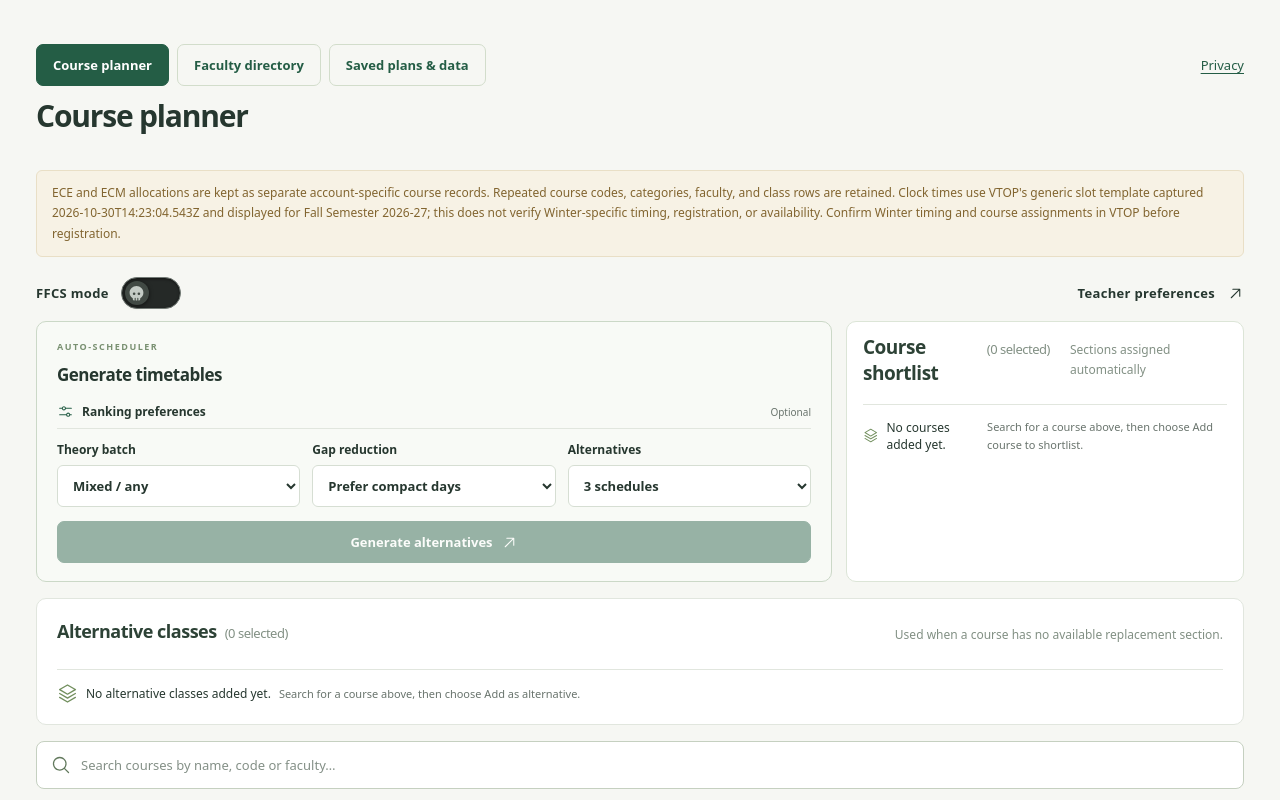
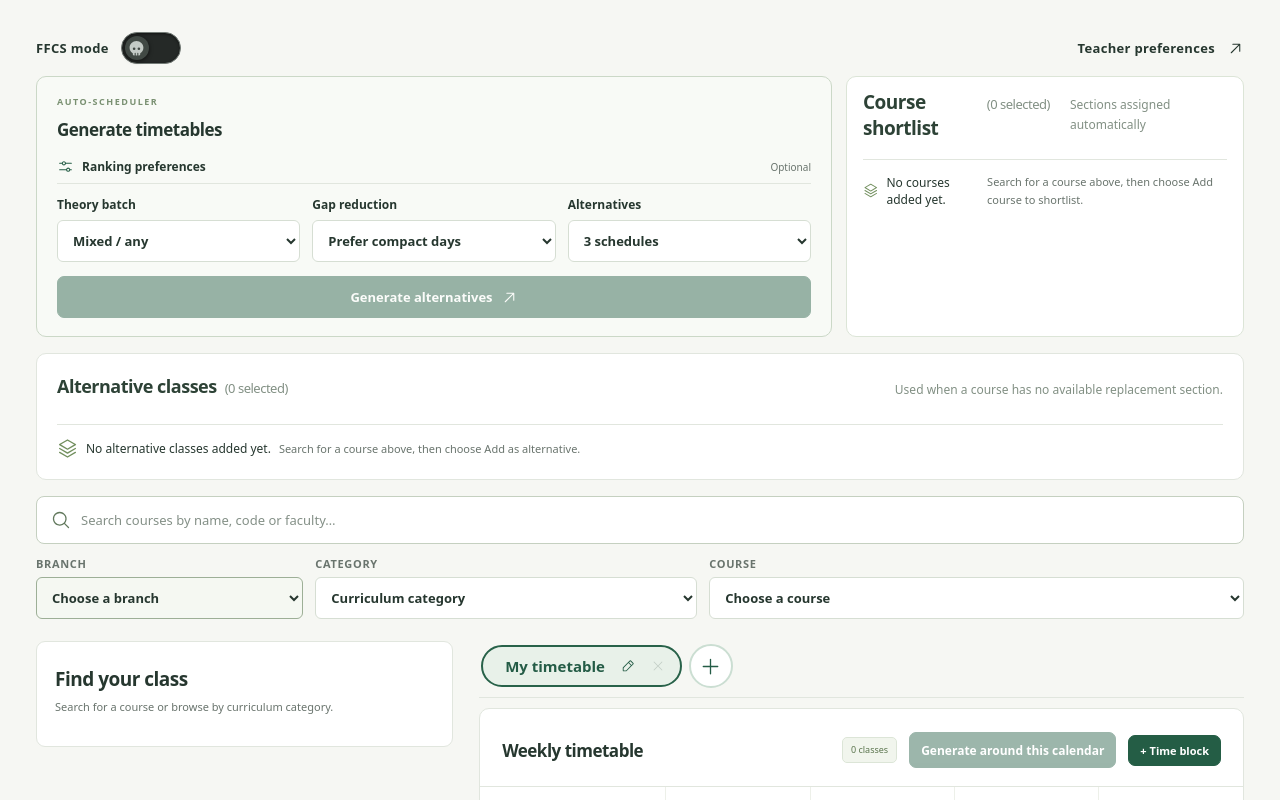
Before and after one commit to Noobcode20/FFCS_Helper, a React (Vite) app: page / in a window 1280 px wide. Shown: the top 800 px of the page. Built offline with nearby package versions, Linux system fonts and the light colour scheme.

Commit message:
Remove top navigation heading and public disclaimer

```diff
--- a/src/App.tsx
+++ b/src/App.tsx
@@ -769,31 +769,6 @@ export default function App() {
           </section>
         </div>}
         <main id="main">
-          {!preferenceMode && <nav className="release-nav" aria-label="Main navigation">
-            {([['planner', 'Course planner'], ['faculty', 'Faculty directory'], ['plans', 'Saved plans & data']] as const).map(([id, title]) => <button key={id} type="button" className={view === id ? '' : 'secondary'} aria-current={view === id ? 'page' : undefined} onClick={() => setView(id)}>{title}</button>)}
-            <a href="./PRIVACY.md" target="_blank" rel="noreferrer">Privacy</a>
-          </nav>}
-          {!preferenceMode && !registrationComplete && <div className="page-heading">
-            <div>
-              <h1>
-                {view === "planner"
-                  ? hasVerifiedMeetingTimes ? "Course planner" : "Browse current course allocations."
-                  : view === "faculty"
-                    ? "Know who’s teaching."
-                      : "Your plans and course data."}
-              </h1>
-              <p>
-                {view === "planner"
-                  ? hasVerifiedMeetingTimes ? "" : "Search by course or faculty, then compare the current allocations."
-                  : view === "faculty"
-                    ? "Browse current faculty allocations and available student feedback."
-                    : view === "plans"
-                      ? "Save and compare timetables, or import a semester catalog."
-                      : ""}
-              </p>
-            </div>
-          </div>}
-          {!preferenceMode && view !== "faculty" && catalog.warnings?.length && <p className="warning timing-warning" role="note">{catalog.warnings.join(" ")}</p>}
           {view === "planner" && (
             <div className={`planner-view mobile-section-${mobilePlannerSection} ${ffcsMode ? "ffcs-mode" : ""} ${preferenceMode ? "preference-mode" : ""}`}>
               {registrationComplete ? <section className="registration-complete" aria-labelledby="registration-complete-title">
@@ -1511,7 +1486,6 @@ export default function App() {
           </aside>}
           <footer className="main-footer">
             <span>FFCS Helper · Vellore</span>
-            <span>Planning only. Confirm registration details in VTOP.</span>
           </footer>
         </main>
       </div>
--- a/src/styles.css
+++ b/src/styles.css
@@ -1865,7 +1865,6 @@ th small {
 }
 .catalog-caveats { margin: -10px 0 16px; padding: 0 16px; border: 1px solid var(--line); border-radius: 7px; background: #fff; }
 .catalog-caveats summary { padding: 10px 0; }
-.timing-warning { margin-bottom: 20px; }
 .import-columns { display: block; overflow-wrap: anywhere; background: var(--soft); padding: 14px; line-height: 1.8; font-size: 12px; }
 /* Let the mobile grid shrink below the navigation's intrinsic width. */
 @media (max-width: 950px) {
```
